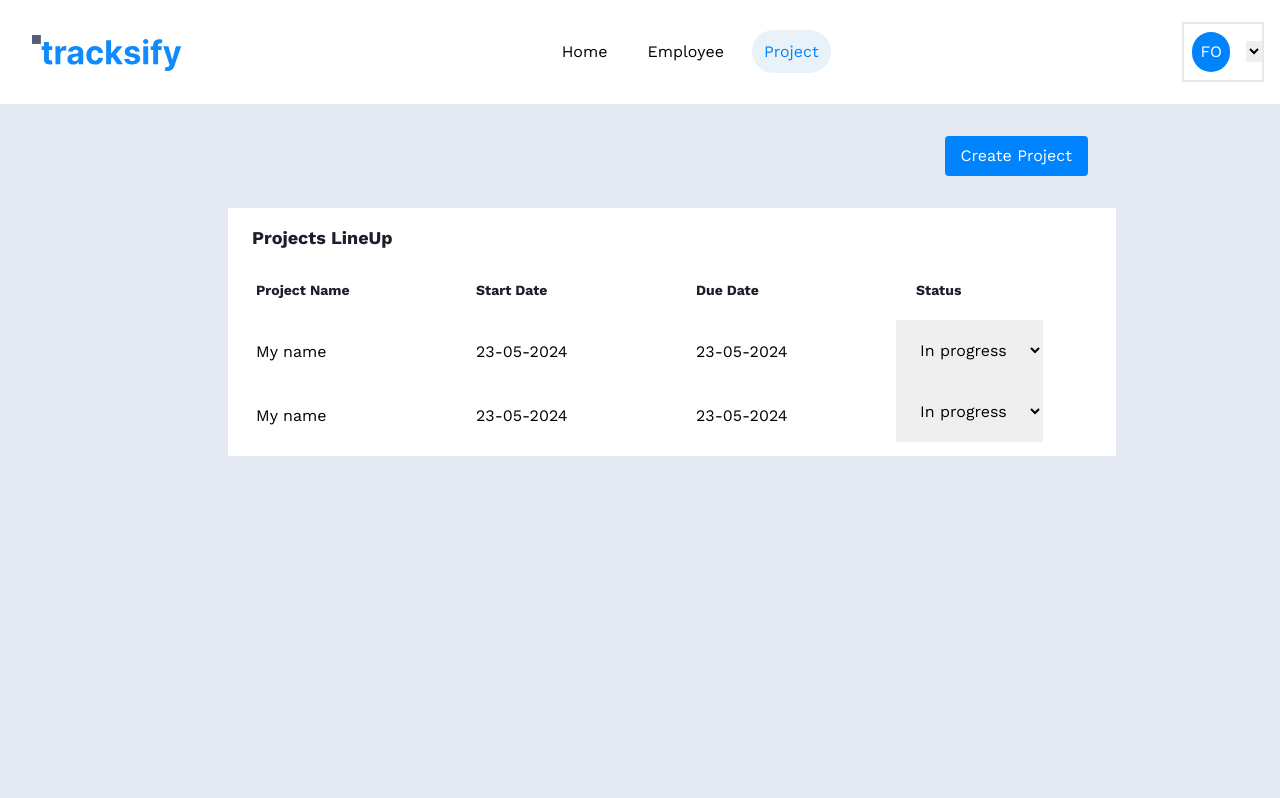
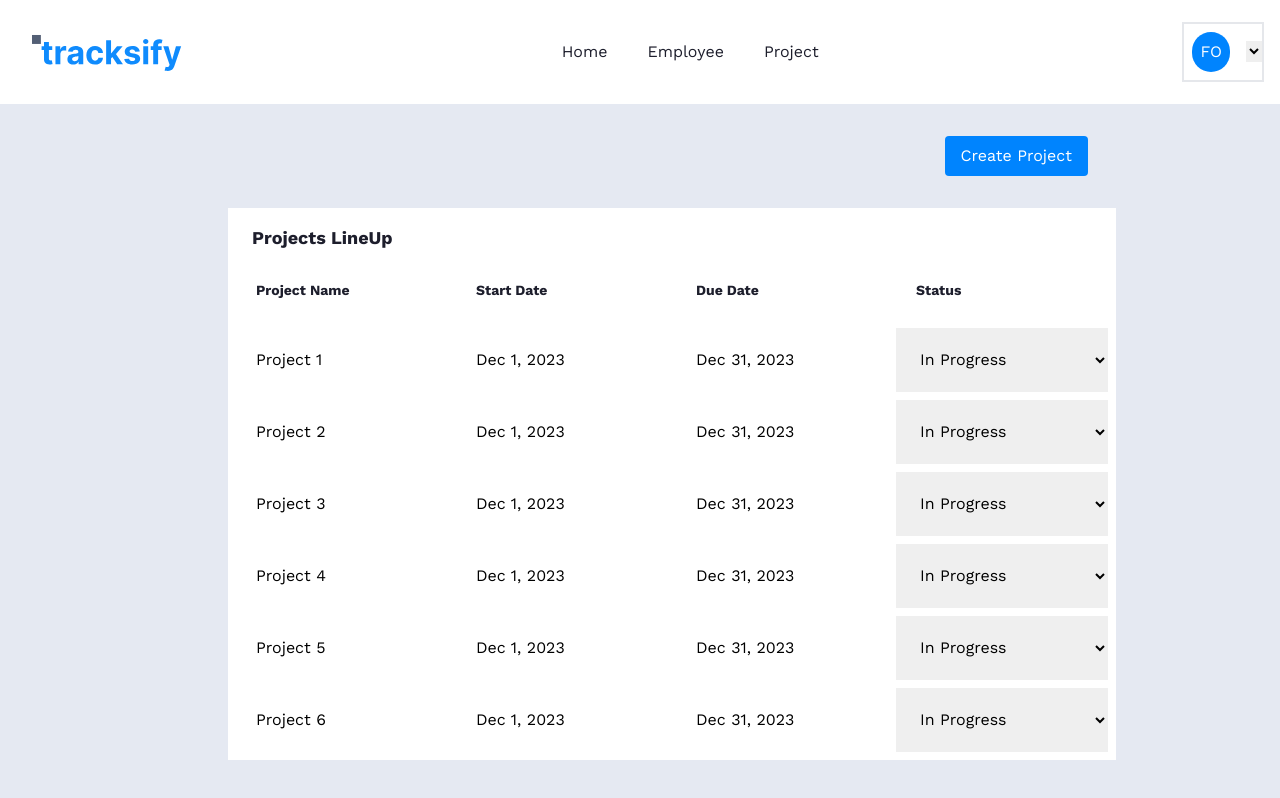
Before and after one commit to preciousyaks17/Tracksify-Frontend, a Next.js app: page /employer-dashboard/employer-project in a window 1280 px wide. Shown: the top 798 px of the page. Built offline with nearby package versions, Linux system fonts and the light colour scheme.

Commit message:
Revert "latest project update"
This reverts commit 68249b1c9fe6a10da05839b4199b56fca613a42c.

Jan 19 11:50 REVERT

```diff
--- a/app/(routes)/(employer)/employer-dashboard/employer-project/page.tsx
+++ b/app/(routes)/(employer)/employer-dashboard/employer-project/page.tsx
@@ -9,42 +9,6 @@ import MultiSelectDropdown from "@/components/drop-down-menu";
 
 import React from "react";
 import router from "next/router";
-
-export interface ProjectDetailsDataDTo {
-  name: string;
-  startDate: string;
-  dueDate: string;
-  status: Status;
-}
-
-interface Status {
-  progress: string;
-  done: string;
-  pending: string;
-}
-
-const ProjectDetailsData = [
-  {
-    name: "My name",
-    startDate: "23-05-2024",
-    dueDate: "23-05-2024",
-    status: {
-      progress: "In progress",
-      done: "Complete",
-      pending: "Pending",
-    },
-  },
-  {
-    name: "My name",
-    startDate: "23-05-2024",
-    dueDate: "23-05-2024",
-    status: {
-      progress: "In progress",
-      done: "Complete",
-      pending: "Pending",
-    },
-  },
-];
 
 const EmployerProjectDetails = () => {
   const [showModal, setShowModal] = useState(false);
@@ -89,6 +53,7 @@ const EmployerProjectDetails = () => {
                   placeholder="Email Address, Separated by comma"
   /> */}
                 <div className="flex space-x-5">
+                  {" "}
                   <div className="w-full">
                     <DatePicker
                       label={"Start Time"}
@@ -171,92 +136,159 @@ const EmployerProjectDetails = () => {
                 </div>
               </Modal>
             </Fragment>
-            <div className="bg-white h-half w-3/4 mx-auto">
-              <h1 className="text-text_tertiary font-bold text-lg pt-4 pl-6 mt-4">
+            <div className="bg-white h-half w-3/4 mx-auto  ">
+              <h1 className="text-text_tertiary font-bold  text-lg  pt-4 pl-6 mt-4">
                 Projects LineUp
               </h1>
-              <div className="grid grid-cols-4 gap-2 p-2">
-                <div className="col-span-1">
-                  <h3 className="text-text_tertiary font-bold text-sm p-5">
+              <div className="grid grid-cols-4 gap-2 p-2 ">
+                <h3 className=" text-text_tertiary font-bold  text-sm p-5">
                   Project Name
                 </h3>
-                  {ProjectDetailsData.map(
-                    (projectDetail: ProjectDetailsDataDTo) => (
-                      <Link
-                        key={projectDetail.name}
-                        href={`/employer-dashboard/employer-project/1/project-update`}
-                      >
-                        <p className="hover:bg-color_hover p-5 cursor-pointer">
-                          {projectDetail.name}
-                        </p>
-                      </Link>
-                    )
-                  )}
-                </div>
-                <div className="col-span-1">
-                  <h3 className="text-text_tertiary font-bold text-sm p-5">
+                <h3 className="text-text_tertiary font-bold text-sm  p-5">
                   Start Date
                 </h3>
-                  {ProjectDetailsData.map(
-                    (projectDetail: ProjectDetailsDataDTo) => (
-                      <p
-                        key={projectDetail.name}
-                        className="hover:bg-color_hover p-5"
-                      >
-                        {projectDetail.startDate}
-                      </p>
-                    )
-                  )}
-                </div>
-                <div className="col-span-1">
-                  <h3 className="text-text_tertiary font-bold text-sm p-5">
+                <h3 className=" text-text_tertiary font-bold text-sm p-5">
                   Due Date
                 </h3>
-                  {ProjectDetailsData.map(
-                    (projectDetail: ProjectDetailsDataDTo) => (
-                      <p
-                        key={projectDetail.name}
-                        className="hover:bg-color_hover p-5"
-                      >
-                        {projectDetail.dueDate}
-                      </p>
-                    )
-                  )}
-                </div>
-                <div className="col-span-1">
+
                 <h3 className="text-text_tertiary font-bold text-sm p-5">
                   Status
                 </h3>
-                  {ProjectDetailsData.map(
-                    (projectDetail: ProjectDetailsDataDTo) => (
+
+                {/* GRID 1 */}
+                <Link href="employer-project/1/list-of-projects">
+                  <p className=" hover:bg-color_hover p-5 cursor-pointer">
+                    Project 1
+                  </p>
+                </Link>
+
+                <p className=" hover:bg-color_hover p-5">Dec 1, 2023</p>
+                <p className=" hover:bg-color_hover p-5">Dec 31, 2023</p>
                 <select
-                        key={projectDetail.name}
                   className="p-5"
                   onChange={(e) => console.log(e.target.value)}
                 >
-                        {Object.entries(projectDetail.status).map(
-                          ([key, value]) => (
+                  <option value="In Progress" className="text-yellow-500">
+                    In Progress
+                  </option>
+                  <option value="Pending" className="text-red-500">
+                    Pending
+                  </option>
                   <option
-                              key={key}
-                              value={key}
-                              className={`${
-                                value === "Pending"
-                                  ? "text-red-500"
-                                  : value === "In progress"
-                                  ? "text-blue-500"
-                                  : value === "Complete"
-                                  ? "text-green-500"
-                                  : ""
-                              }`}
+                    value="Completed "
+                    className="text-green-500 border-none"
                   >
-                              {value}
+                    Completed
                   </option>
-                          )
-                        )}
                 </select>
-                    )
-                  )}
-                </div>
+
+                {/*GRID 2*/}
+                <p className=" p-5">Project 2</p>
+                <p className=" p-5">Dec 1, 2023</p>
+                <p className=" p-5">Dec 31, 2023</p>
+                <select
+                  className="p-5"
+                  onChange={(e) => console.log(e.target.value)}
+                >
+                  <option value="In Progress" className="text-yellow-500">
+                    In Progress
+                  </option>
+                  <option value="Pending" className="text-red-500">
+                    Pending
+                  </option>
+                  <option
+                    value="Completed "
+                    className="text-green-500 border-none"
+                  >
+                    Completed
+                  </option>
+                </select>
+                {/*GRID 2*/}
+                <p className=" p-5">Project 3</p>
+                <p className=" p-5">Dec 1, 2023</p>
+                <p className=" p-5">Dec 31, 2023</p>
+                <select
+                  className="p-5"
+                  onChange={(e) => console.log(e.target.value)}
+                >
+                  <option value="In Progress" className="text-yellow-500">
+                    In Progress
+                  </option>
+                  <option value="Pending" className="text-red-500">
+                    Pending
+                  </option>
+                  <option
+                    value="Completed "
+                    className="text-green-500 border-none"
+                  >
+                    Completed
+                  </option>
+                </select>
+
+                {/*GRID 2*/}
+                <p className="p-5">Project 4</p>
+                <p className=" p-5">Dec 1, 2023</p>
+                <p className=" p-5">Dec 31, 2023</p>
+                <select
+                  className="p-5"
+                  onChange={(e) => console.log(e.target.value)}
+                >
+                  <option value="In Progress" className="text-yellow-500">
+                    In Progress
+                  </option>
+                  <option value="Pending" className="text-red-500">
+                    Pending
+                  </option>
+                  <option
+                    value="Completed "
+                    className="text-green-500 border-none"
+                  >
+                    Completed
+                  </option>
+                </select>
+
+                {/*GRID 2*/}
+                <p className="p-5">Project 5</p>
+                <p className=" p-5">Dec 1, 2023</p>
+                <p className=" p-5">Dec 31, 2023</p>
+                <select
+                  className="p-5"
+                  onChange={(e) => console.log(e.target.value)}
+                >
+                  <option value="In Progress" className="text-yellow-500">
+                    In Progress
+                  </option>
+                  <option value="Pending" className="text-red-500">
+                    Pending
+                  </option>
+                  <option
+                    value="Completed "
+                    className="text-green-500 border-none"
+                  >
+                    Completed
+                  </option>
+                </select>
+
+                <p className="p-5">Project 6</p>
+                <p className=" p-5">Dec 1, 2023</p>
+                <p className=" p-5">Dec 31, 2023</p>
+                <select
+                  className="p-5"
+                  onChange={(e) => console.log(e.target.value)}
+                >
+                  <option value="In Progress" className="text-yellow-500">
+                    In Progress
+                  </option>
+                  <option value="Pending" className="text-red-500">
+                    Pending
+                  </option>
+                  <option
+                    value="Completed "
+                    className="text-green-500 border-none"
+                  >
+                    Completed
+                  </option>
+                </select>
               </div>
             </div>
           </div>
--- a/app/(routes)/(employer)/employer-dashboard/page.tsx
+++ b/app/(routes)/(employer)/employer-dashboard/page.tsx
@@ -180,6 +180,7 @@ const Page = () => {
               <h1 className="text-text_tertiary font-bold text-lg pt-4 pl-6 mt-4">
                 Due Project
               </h1>
+<<<<<<< HEAD
               <div className="grid grid-cols-4 gap-2 p-2">
                 <div className="col-span-1">
                   <h3 className="text-text_tertiary font-bold text-sm p-5">
@@ -262,6 +263,113 @@ const Page = () => {
                     )
                   )}
                 </div>
+=======
+              <div className="grid grid-cols-4 gap-2 p-2   ">
+                <h3 className=" text-text_tertiary font-bold  text-sm p-5">
+                  Project Name
+                </h3>
+                <h3 className="text-text_tertiary font-bold text-sm  p-5">
+                  Start Date
+                </h3>
+                <h3 className=" text-text_tertiary font-bold text-sm p-5">
+                  Due Date
+                </h3>
+
+                <h3 className="text-text_tertiary font-bold text-sm p-5">
+                  Status
+                </h3>
+
+                {/* GRID 1 */}
+                <Link
+                  href="/employer-dashboard/project-details/1"
+                  className=" hover:bg-color_hover p-5 cursor-pointer"
+                >
+                  Project 1
+                </Link>
+
+                <p className=" hover:bg-color_hover p-5">Dec 1, 2023</p>
+                <p className=" hover:bg-color_hover p-5">Dec 31, 2023</p>
+                <select
+                  className="p-5"
+                  onChange={(e) => console.log(e.target.value)}
+                >
+                  <option value="In Progress" className="text-yellow-500">
+                    In Progress
+                  </option>
+                  <option value="Pending" className="text-red-500">
+                    Pending
+                  </option>
+                  <option
+                    value="Completed  "
+                    className="text-green-500 border-none"
+                  >
+                    Completed
+                  </option>
+                </select>
+                {/*GRID 2*/}
+                <p className=" p-5">Project 2</p>
+                <p className=" p-5">Dec 1, 2023</p>
+                <p className=" p-5">Dec 31, 2023</p>
+                <select
+                  className="p-5"
+                  onChange={(e) => console.log(e.target.value)}
+                >
+                  <option value="In Progress" className="text-yellow-500">
+                    In Progress
+                  </option>
+                  <option value="Pending" className="text-red-500">
+                    Pending
+                  </option>
+                  <option
+                    value="Completed "
+                    className="text-green-500 border-none"
+                  >
+                    Completed
+                  </option>
+                </select>
+                {/*GRID 2*/}
+                <p className=" p-5">Project 3</p>
+                <p className=" p-5">Dec 1, 2023</p>
+                <p className=" p-5">Dec 31, 2023</p>
+                <select
+                  className="p-5 text-yellow-500"
+                  onChange={(e) => console.log(e.target.value)}
+                >
+                  <option value="In Progress" className="text-yellow-500">
+                    In Progress
+                  </option>
+                  <option value="Pending" className="text-red-500">
+                    Pending
+                  </option>
+                  <option
+                    value="Completed "
+                    className="text-green-500 border-none"
+                  >
+                    Completed
+                  </option>
+                </select>
+                {/*GRID 2*/}
+                <p className="p-5">Project 4</p>
+                <p className=" p-5">Dec 1, 2023</p>
+                <p className=" p-5">Dec 31, 2023</p>
+                <select
+                  className="p-5"
+                  onChange={(e) => console.log(e.target.value)}
+                >
+                  <option value="In Progress" className="text-yellow-500">
+                    In Progress
+                  </option>
+                  <option value="Pending" className="text-red-500">
+                    Pending
+                  </option>
+                  <option
+                    value="Completed "
+                    className="text-green-500 border-none"
+                  >
+                    Completed
+                  </option>
+                </select>
+>>>>>>> parent of 68249b1 (latest project update)
               </div>
             </div>
           </div>
--- a/components/navbar.tsx
+++ b/components/navbar.tsx
@@ -1,9 +1,6 @@
-"use client";
-
 import Link from "next/link";
 import Logo from "./logo";
 import React from "react";
-import { usePathname } from "next/navigation";
 
 const NavLinks = {
   employer: [
@@ -35,10 +32,7 @@ const NavLinks = {
 let userRole = "employer";
 const navLinks =
   userRole === "employer" ? NavLinks.employer : NavLinks.employee;
-
 const Navbar = () => {
-  const pathname = usePathname();
-
   return (
     <div className="flex items-center justify-between p-4 bg-white">
       <div className="p-4  ">
@@ -49,9 +43,7 @@ const Navbar = () => {
           <Link
             href={link.link}
             key={link.name}
-            className={`hover:bg-navbar_color rounded-full px-3 py-3 m-2 hover:text-text_secondary  font-semi-bold ${
-              pathname === link.link && "bg-navbar_color text-text_secondary"
-            }`}
+            className=" hover:bg-navbar_color    rounded-full px-3 py-3 m-2 hover:text-text_secondary  font-semi-bold  text-text_tertiary hover:text_secondary"
           >
             {link.name}
           </Link>
```
Lines whose indentation alone changed are shown as unchanged.
